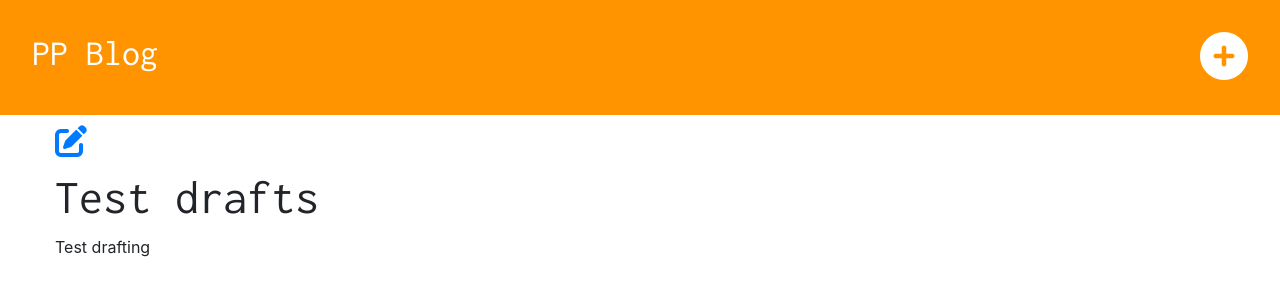
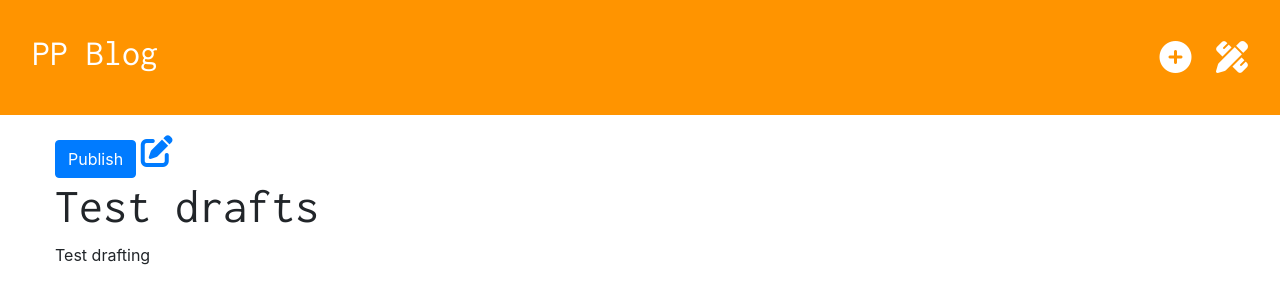
Before and after one commit to Furda/Blog-app, a Django app: page /post/4/ in a window 1280 px wide. Shown: the top 304 px of the page. Run offline with Django 3.2, Linux system fonts and the light colour scheme; a user stored in the database is signed in; data comes from the database, SQL or seed files in the repository; both versions use the stored data as it was after the commit; some libraries are stand-ins or nearby versions.

Commit message:
Add feature to make drafts and publish them.

```diff
--- a/blog/static/css/blog.css
+++ b/blog/static/css/blog.css
@@ -10,6 +10,7 @@ h1, h2, h3, h4 {
     display: flex;
     flex-direction: row;
     justify-content: space-between;
+    align-items: center;
 }
 
 .page-header h1, .page-header h1 a {
@@ -22,11 +23,12 @@ h1, h2, h3, h4 {
     color: #117a8b;
 }
 
-.page-header .fa-plus-circle {
+.page-header .top-icon {
     color: #ffffff;
+    margin-left: 20px;
 }
 
-.page-header .fa-plus-circle:hover {
+.page-header .top-icon:hover {
     color: #cec8c8;
 }
 
@@ -52,6 +54,10 @@ h1, h2, h3, h4 {
     color: #117a8b;
 }
 
+.post-form-blog input {
+    width: 100%;
+}
+
 .post-form-blog textarea {
     width: 100%;
 }
--- a/blog/templates/blog/base.html
+++ b/blog/templates/blog/base.html
@@ -19,7 +19,10 @@
         <h1><a href="{% url 'post_list' %}">PP Blog</a></h1>
 
         {% if user.is_authenticated %}
-            <a href="{% url 'post_new' %}"><i class="fas fa-plus-circle fa-3x"></i></a>
+            <div>
+                <a href="{% url 'post_new' %}"><i class="fas fa-plus-circle fa-2x top-icon"></i></a>
+                <a href="{% url 'post_draft_list' %}"><i class="fas fa-pencil-ruler fa-2x top-icon"></i></a>
+            </div>
         {% endif %}
     </div>
 
--- a/blog/templates/blog/post_detail.html
+++ b/blog/templates/blog/post_detail.html
@@ -1,14 +1,23 @@
 {% extends 'blog/base.html' %}
 
 {% block content %}
-    {% if user.is_authenticated %}
-        <a href="{% url 'post_edit' pk=post.pk %}"><i class="fas fa-edit fa-2x"></i></a>
-    {% endif %}
     <div class="post">
         {% if post.published_date %}
+
             <div class="date">
                 {{ post.published_date }}
             </div>
+
+        {% else %}
+
+            <a href="url 'post_publish' pk=post.pk" class="btn btn-primary">Publish</a>
+
+        {% endif %}
+
+        {% if user.is_authenticated %}
+
+            <a href="{% url 'post_edit' pk=post.pk %}"><i class="fas fa-edit fa-2x"></i></a>
+
         {% endif %}
 
         <h1>{{ post.title }}</h1>
--- a/blog/templates/blog/post_list.html
+++ b/blog/templates/blog/post_list.html
@@ -6,7 +6,7 @@
         <div class="post">
             <p class="date">{{ post.published_date }}</p>
             <h1><a href="{% url 'post_detail' pk=post.pk %}">{{ post.title }}</a></h1>
-            <p>{{ post.text|linebreaksbr }}</p>
+            <p>{{ post.text|truncatechars:200|linebreaksbr }}</p>
         </div>
     {% endfor %}
 
--- a/blog/urls.py
+++ b/blog/urls.py
@@ -6,4 +6,6 @@ urlpatterns = [
     path('post/<int:pk>/', views.post_detail, name='post_detail'),
     path('post/new/', views.post_new, name='post_new'),
     path('post/<int:pk>/edit/', views.post_edit, name='post_edit'),
+    path('post/draft/', views.post_draft_list, name='post_draft_list'),
+    path('post/<int:pk>/publish/', views.post_publish, name='post_publish'),
 ]
--- a/blog/views.py
+++ b/blog/views.py
@@ -20,7 +20,6 @@ def post_new(request):
         if form.is_valid():
             post = form.save(commit=False)
             post.author = request.user
-            post.published_date = timezone.now()
             post.save()
             return redirect('post_detail', pk=post.pk)
     else:
@@ -37,10 +36,19 @@ def post_edit(request, pk):
         if form.is_valid():
             post = form.save(commit=False)
             post.author = request.user
-            post.published_date = timezone.now()
             post.save()
             return redirect('post_detail', pk=post.pk)
     else:
         form = PostForm(instance=post)
         stuff_for_frontend = {'form': form}
     return render(request, 'blog/post_edit.html', stuff_for_frontend)
+
+def post_draft_list(request):
+    posts = Post.objects.filter(published_date__isnull = True).order_by('-created_date')
+    stuff_for_frontend = {'posts': posts}
+    return render(request, 'blog/post_draft_list.html', stuff_for_frontend)
+
+def post_publish(request, pk):
+    post = get_object_or_404(Post, pk=pk)
+    post.published()
+    return redirect('post_detail', pk=pk)
```
Also changed, not shown: blog/templates/blog/post_draft_list.html (added, +17 -0 lines), db.sqlite3.
